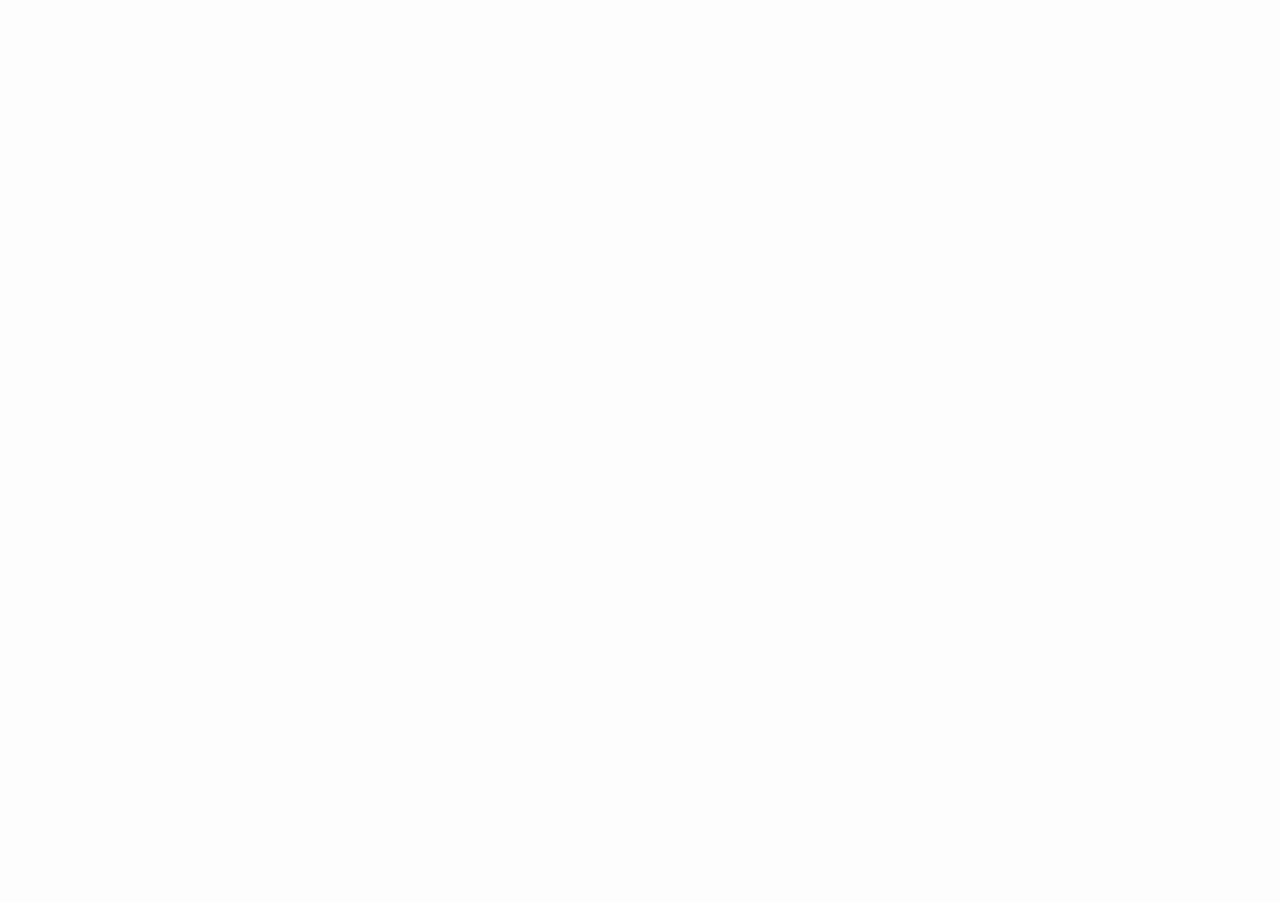
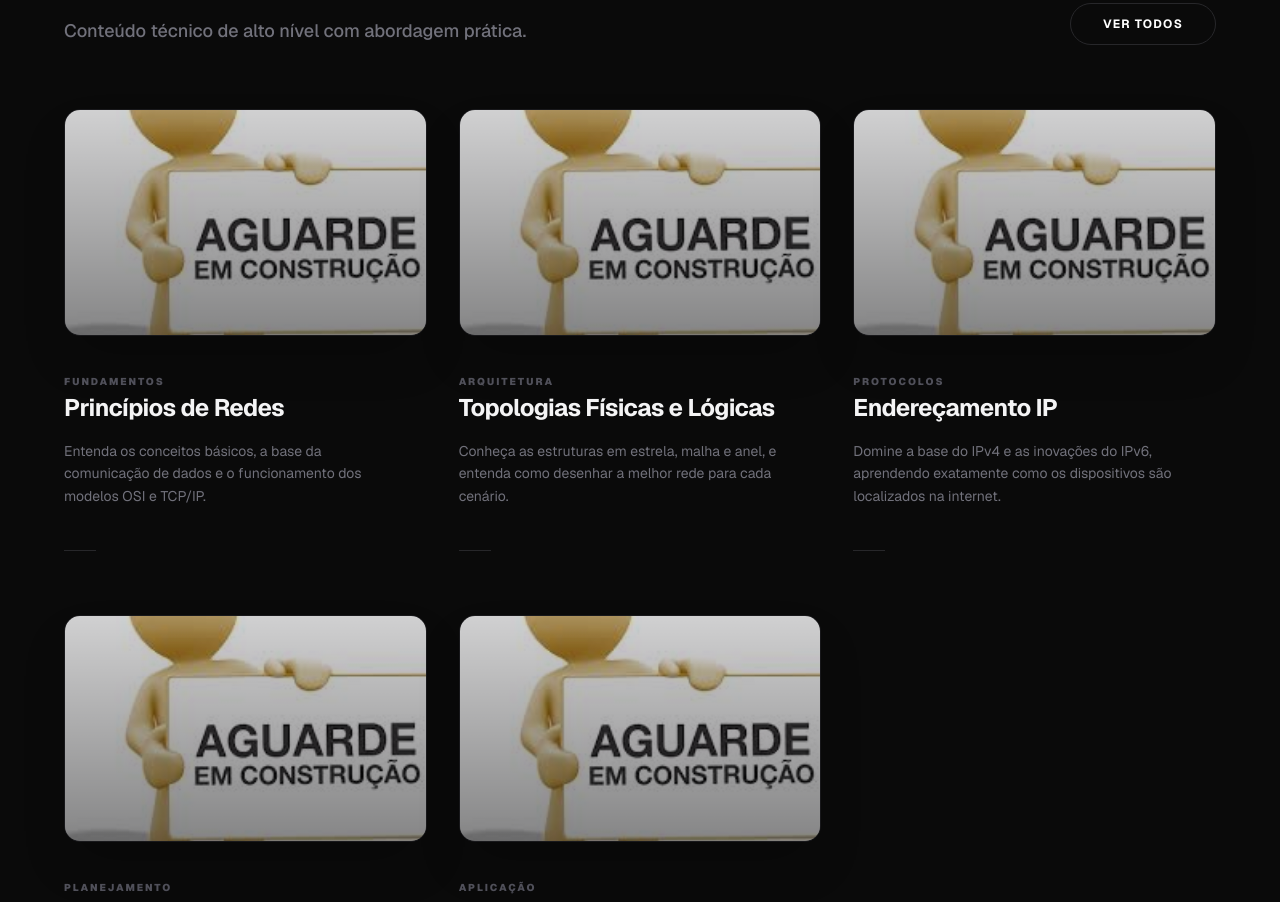
Before and after one commit to nunoguerra1/certificadora-comum, a Next.js app: page / in a window 1280 px wide. Shown: the part 1882-2784 px from the top of the page. Before the commit the page ends 1699 px from the top, so only its background shows below. Built offline with nearby package versions, Linux system fonts and the light colour scheme.

Commit message:
feat: adicionado seção de aulas (provisórias)

```diff
--- a/src/app/page.tsx
+++ b/src/app/page.tsx
@@ -1,6 +1,7 @@
 import { Header } from "@/components/Header";
 import { Hero } from "@/components/Hero";
 import { Proposito } from "@/components/Proposito";
+import { Aulas } from "@/components/Aulas";
 
 export default function Home() {
   return (
@@ -8,6 +9,7 @@
       <Header />
       <Hero />
       <Proposito />
+      <Aulas />
     </main>
   );
 }
--- /dev/null
+++ b/src/components/Aulas.tsx
@@ -0,0 +1,104 @@
+'use client';
+
+import Image from "next/image";
+import { ArrowRight } from "@phosphor-icons/react";
+import imagem from "../../public/teste.png"
+
+const aulas = [
+    {
+        categoria: "FUNDAMENTOS",
+        titulo: "Princípios de Redes",
+        descricao: "Entenda os conceitos básicos, a base da comunicação de dados e o funcionamento dos modelos OSI e TCP/IP.",
+        imagem: imagem,
+    },
+    {
+        categoria: "ARQUITETURA",
+        titulo: "Topologias Físicas e Lógicas",
+        descricao: "Conheça as estruturas em estrela, malha e anel, e entenda como desenhar a melhor rede para cada cenário.",
+        imagem: imagem,
+    },
+    {
+        categoria: "PROTOCOLOS",
+        titulo: "Endereçamento IP",
+        descricao: "Domine a base do IPv4 e as inovações do IPv6, aprendendo exatamente como os dispositivos são localizados na internet.",
+        imagem: imagem,
+    },
+    {
+        categoria: "PLANEJAMENTO",
+        titulo: "Cálculo de Sub-redes",
+        descricao: "Aprenda a técnica essencial para dividir, segmentar e otimizar blocos de endereços com eficiência e segurança.",
+        imagem: imagem,
+    },
+    {
+        categoria: "APLICAÇÃO",
+        titulo: "Serviços Essenciais",
+        descricao: "Desmistifique como o DNS, DHCP e NAT trabalham nos bastidores para manter toda a infraestrutura conectada.",
+        imagem: imagem,
+    }
+];
+
+export function Aulas() {
+    return (
+        <section id="aulas" className="relative z-10 w-full py-32 bg-[#0a0a0a] text-white overflow-hidden">
+
+            <div className="absolute top-0 left-1/2 -translate-x-1/2 w-full h-px bg-linear-to-r from-transparent via-gray-800 to-transparent" />
+
+            <div className="mx-auto max-w-300 px-6">
+
+                {/* Header da Seção */}
+                <div className="flex flex-col md:flex-row justify-between items-end mb-16 gap-8">
+                    <div className="max-w-2xl">
+                        <h2 className="text-4xl md:text-5xl font-bold tracking-tight mb-6">
+                            Módulos de Especialização
+                        </h2>
+                        <p className="text-zinc-500 text-lg font-medium">
+                            Conteúdo técnico de alto nível com abordagem prática.
+                        </p>
+                    </div>
+
+                    <button className="px-8 py-3 rounded-full border border-zinc-800 text-xs font-bold tracking-widest uppercase hover:bg-white hover:text-black transition-all duration-500">
+                        Ver Todos
+                    </button>
+                </div>
+
+                {/* Grid de Aulas */}
+                <div className="grid grid-cols-1 md:grid-cols-2 lg:grid-cols-3 gap-x-8 gap-y-16">
+                    {aulas.map((aula, index) => (
+                        <div key={index} className="group cursor-pointer">
+
+                            <div className="relative aspect-16/10 w-full overflow-hidden rounded-2xl mb-8 border border-zinc-900 bg-zinc-900 transition-all duration-500 group-hover:border-zinc-700 shadow-2xl">
+                                <Image
+                                    src={aula.imagem}
+                                    alt={aula.titulo}
+                                    fill
+                                    className="object-cover opacity-80 transition-all duration-700 group-hover:scale-110 group-hover:opacity-100"
+                                />
+                                <div className="absolute inset-0 bg-linear-to-t from-black/60 to-transparent opacity-60" />
+                            </div>
+
+                            <div className="space-y-4">
+                                <span className="text-[10px] font-black tracking-[0.2em] text-zinc-600 uppercase">
+                                    {aula.categoria}
+                                </span>
+                                <h3 className="text-2xl font-bold text-zinc-100 group-hover:text-white transition-colors">
+                                    {aula.titulo}
+                                </h3>
+                                <p className="text-zinc-500 leading-relaxed text-sm max-w-[90%]">
+                                    {aula.descricao}
+                                </p>
+
+                                <div className="pt-4 overflow-hidden">
+                                    <div className="flex items-center gap-2 text-white transition-all duration-500 -translate-x-4 opacity-0 group-hover:translate-x-0 group-hover:opacity-100">
+                                        <ArrowRight size={20} weight="bold" />
+                                    </div>
+                                    <div className="h-px w-8 bg-zinc-800 group-hover:bg-transparent transition-colors -mt-2.5" />
+                                </div>
+                            </div>
+                        </div>
+                    ))}
+                </div>
+
+            </div>
+        </section>
+    );
+}
```
Also changed, not shown: public/teste.png (added).
